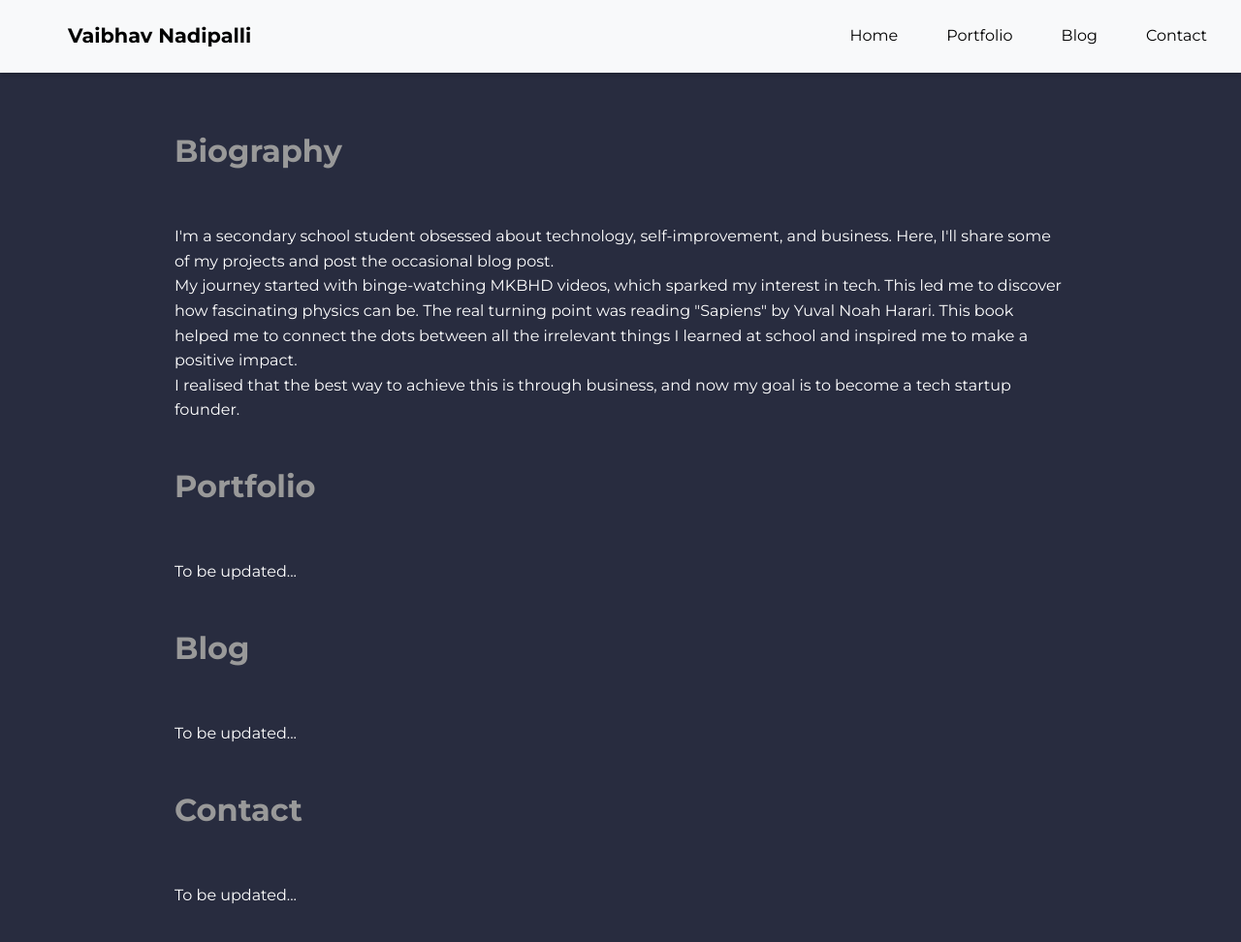
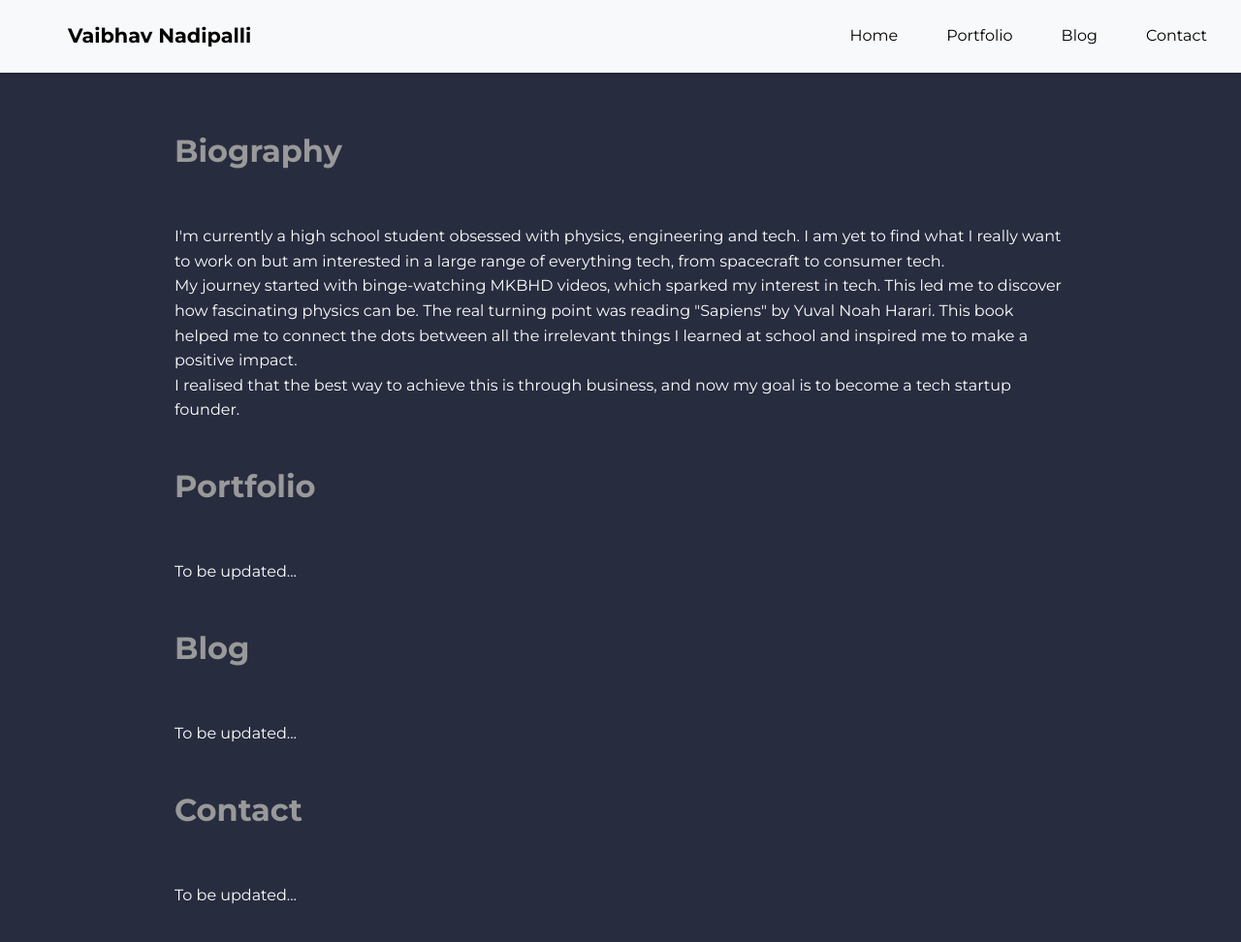
Before and after one commit to Vaibhav-Nadipalli/vaibhav-nadipalli.github.io, a Jekyll site: the page built from index.markdown, in a window 1280 px wide and 976 px high. Shown: the top 972 px of the window at 97% size. Built offline with Jekyll 4.4.1, drawn with Linux system fonts in a browser that asks for light colours.

Commit message:
Update default.html

```diff
--- a/_layouts/default.html
+++ b/_layouts/default.html
@@ -29,7 +29,7 @@
         <section id="origin">
             <h2 class="section-title">Biography</h2>
         </section>
-            <p>I'm a secondary school student obsessed about technology, self-improvement, and business. Here, I'll share some of my projects and post the occasional blog post.</p>
+            <p>I'm currently a high school student obsessed with physics, engineering and tech. I am yet to find what I really want to work on but am interested in a large range of everything tech, from spacecraft to consumer tech. </p>
             <p>         </p>
             <p>My journey started with binge-watching MKBHD videos, which sparked my interest in tech. This led me to discover how fascinating physics can be. The real turning point was reading "Sapiens" by Yuval Noah Harari. This book helped me to connect the dots between all the irrelevant things I learned at school and inspired me to make a positive impact. </p>
             <p>         </p>
```
